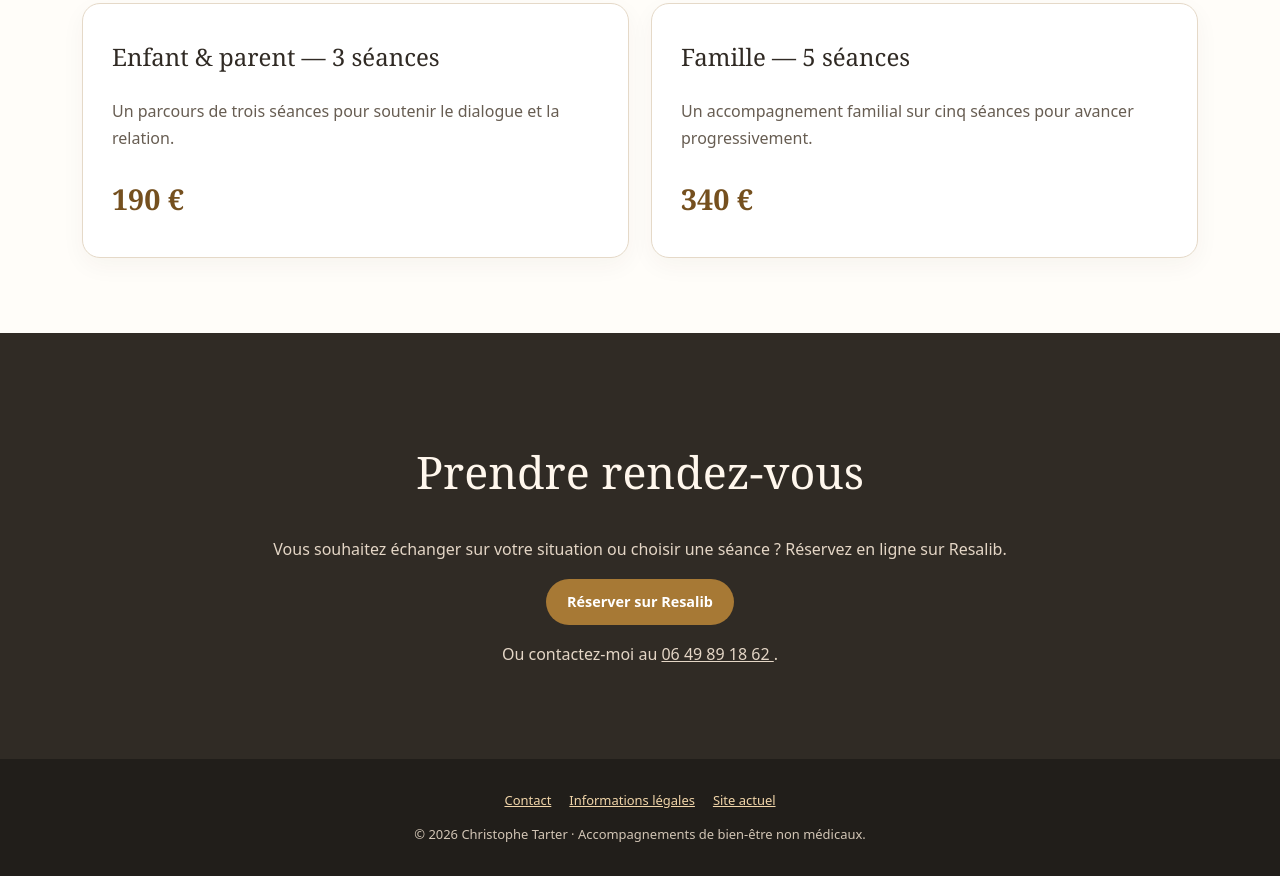
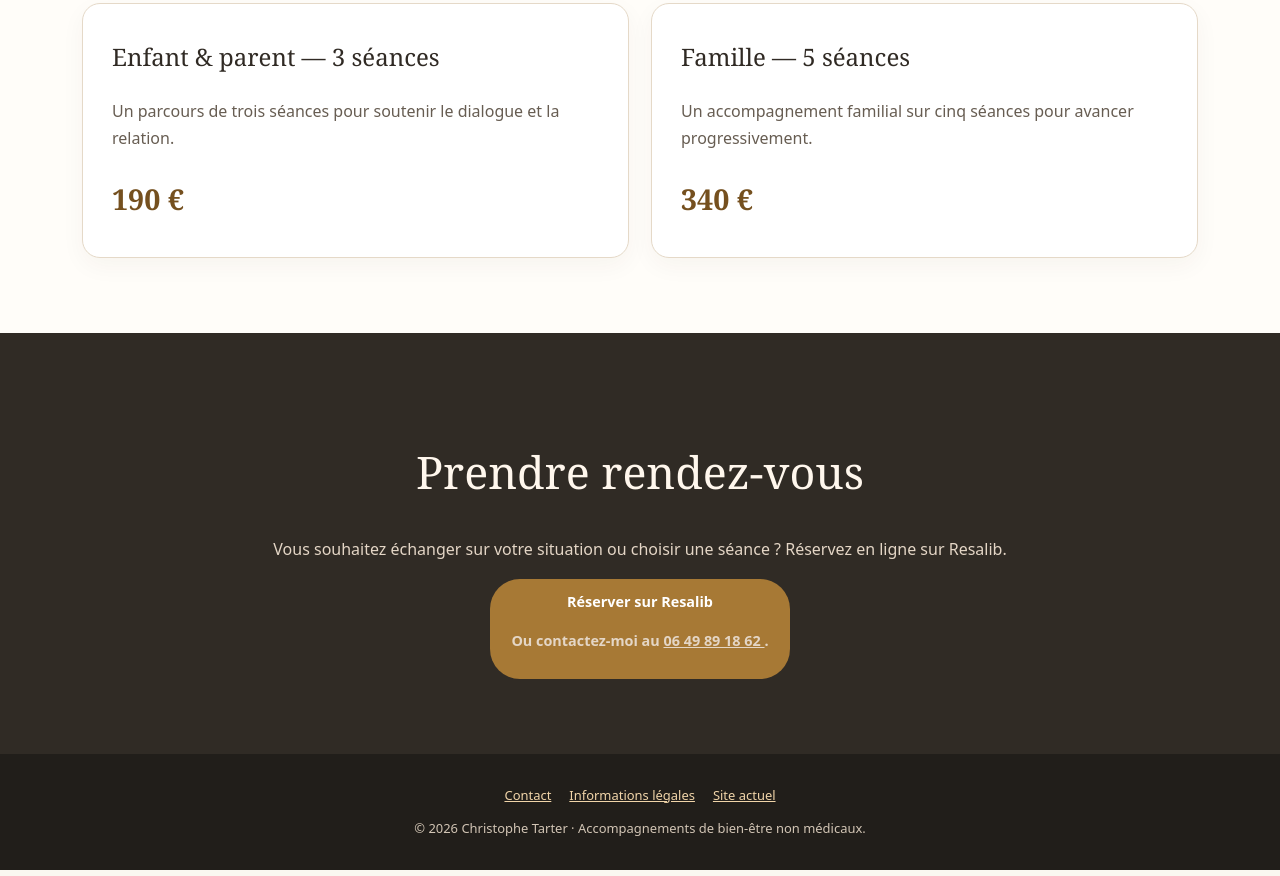
Before and after one commit to tarterchristophe-afk/christophe-tarter-site, a plain HTML site: page accompagnements.html in a window 1280 px wide. Shown: the part 4394-5270 px from the top of the page. Drawn offline with Linux system fonts and the light colour scheme.

Commit message:
Update accompagnements.html

```diff
--- a/accompagnements.html
+++ b/accompagnements.html
@@ -298,7 +298,7 @@ Découvrez une approche spirituelle inspirée des traditions chamaniques, dans u
      <p>
       Vous souhaitez &eacute;changer sur votre situation ou choisir une s&eacute;ance ? R&eacute;servez en ligne sur Resalib.
      </p>
-     <a class="btn" href="https://www.resalib.fr/praticien/133269-tarter-christophe-therapeute-holistique-saint-nicolas-du-pelem" rel="noopener noreferrer" target="_blank">
+     <un class="btn" href="https://www.resalib.fr/praticien/133269-tarter-christophe-therapeute-holistique-saint-nicolas-du-pelem" rel="noopener noreferrer" target="_blank">
       R&eacute;server sur Resalib
      </a>
      <p>
```
